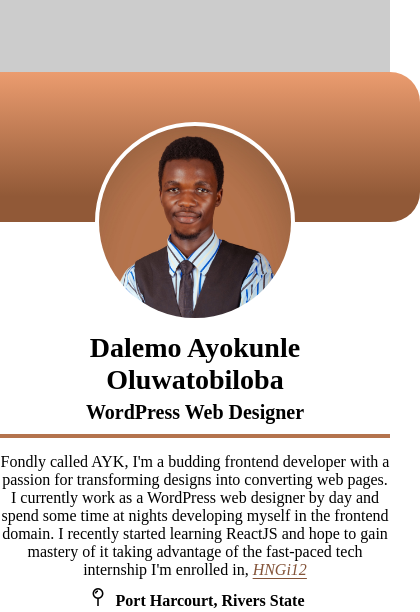
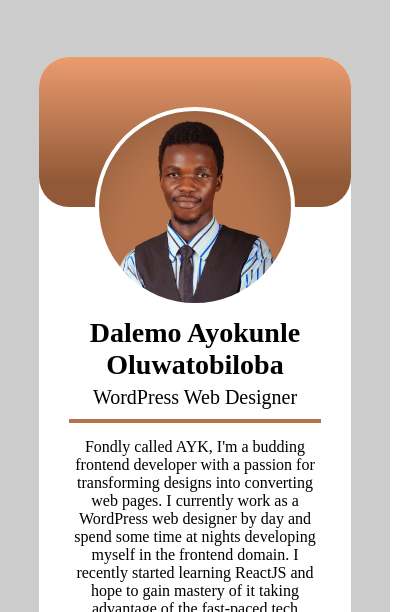
Before and after one commit to aykdgreat/task-0-profile-card, a plain HTML site: page index.html in a window 390 px wide. Shown: the top 612 px of the page, 420 px wide, since content can reach past the window. Drawn offline with nearby package versions, Linux system fonts and the light colour scheme.

Commit message:
Initial commit

```diff
--- a/index.html
+++ b/index.html
@@ -24,7 +24,9 @@
           <h1 class="fullname" data-testid="fullName">
             Dalemo Ayokunle Oluwatobiloba
           </h1>
-          <p class="job-title" data-testid="jobTitle">WordPress Web Designer</p>
+          <h3 class="job-title" data-testid="jobTitle">
+            WordPress Web Designer
+          </h3>
           <hr />
           <span class="short-bio" data-testid="shortBio"
             >Fondly called AYK, I'm a budding frontend developer with a passion
--- a/style.css
+++ b/style.css
@@ -15,8 +15,8 @@ main {
 }
 
 .card {
-  min-width: 450px;
-  height: 700px;
+  width: 450px;
+  height: 680px;
   border-radius: 30px;
   background-color: #ffffff;
   position: relative;
@@ -74,7 +74,7 @@ main {
 
 .job-title {
   font-size: 20px;
-  font-weight: 600;
+  font-weight: 500;
 }
 
 hr {
@@ -124,3 +124,10 @@ i {
   margin-right: 1px;
   font-size: 25px;
 }
+
+@media (max-width: 500px) {
+  .card {
+    width: 80%;
+    height: 730px;
+  }
+}
```
